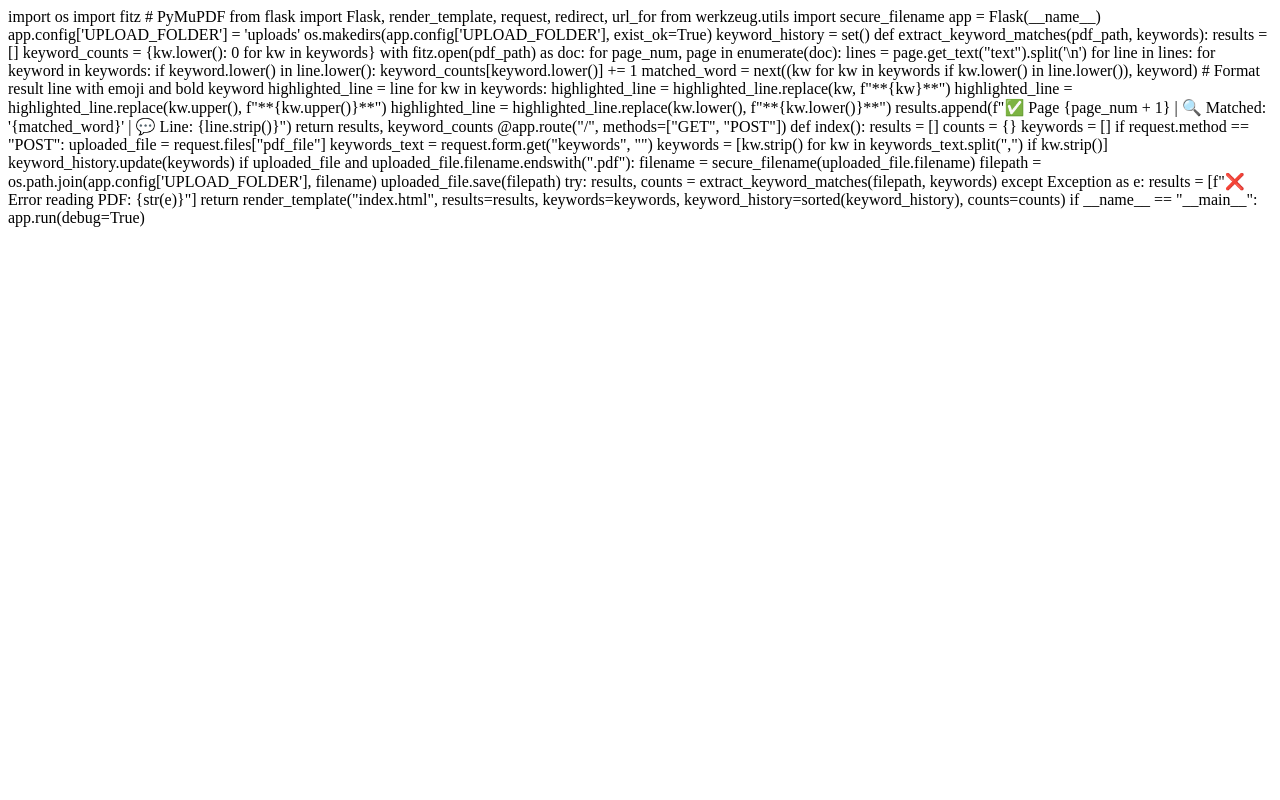
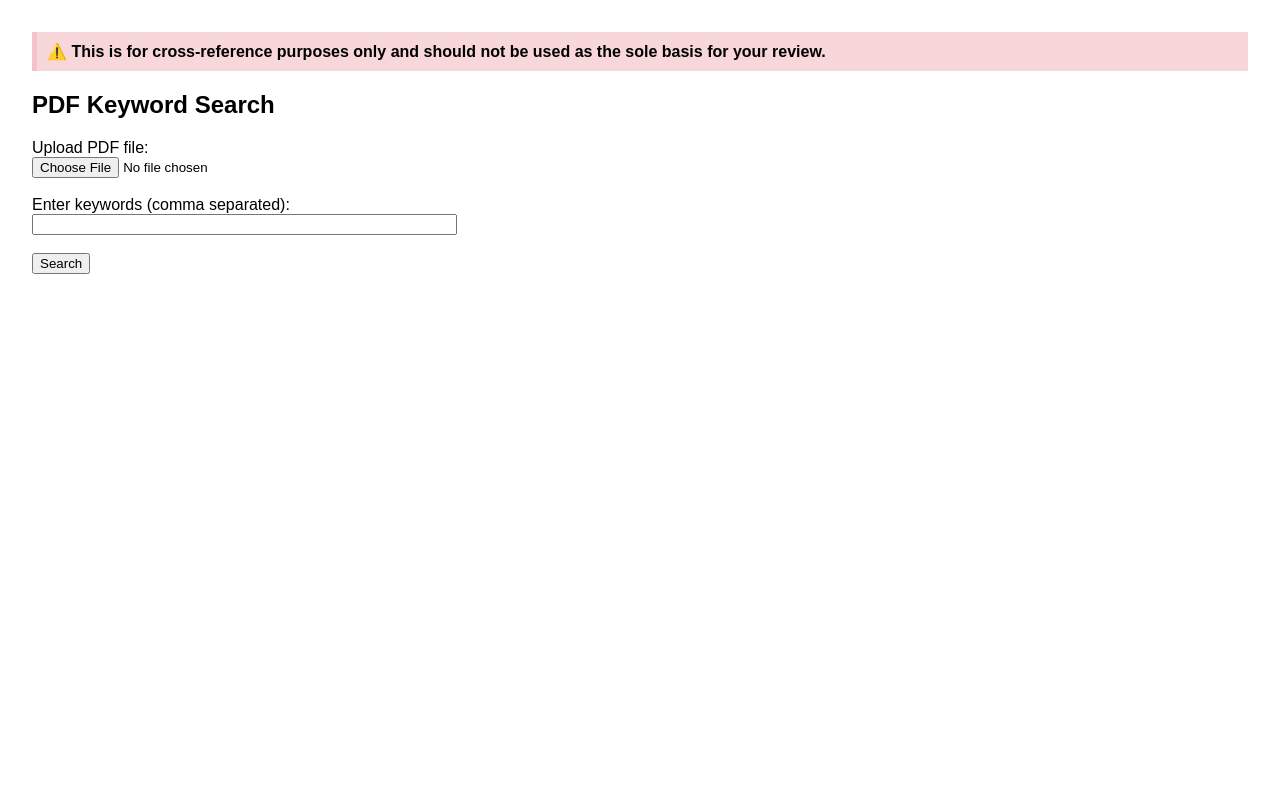
Before and after one commit to Aaronicc/darwin-aaron-santiago-pdf-keyword-search, a Flask app: page / in a window 1280 px wide. Run offline with Flask 3, Linux system fonts and the light colour scheme.

Commit message:
Update index.html

```diff
--- a/templates/index.html
+++ b/templates/index.html
@@ -1,64 +1,91 @@
-import os
-import fitz  # PyMuPDF
-from flask import Flask, render_template, request, redirect, url_for
-from werkzeug.utils import secure_filename
+<!DOCTYPE html>
+<html lang="en">
+<head>
+    <meta charset="UTF-8">
+    <title>PDF Keyword Search</title>
+    <style>
+        body {
+            font-family: Arial, sans-serif;
+            margin: 2em;
+        }
+        mark {
+            background-color: yellow;
+            font-weight: bold;
+        }
+        .reminder {
+            background-color: #f8d7da;
+            padding: 10px;
+            border-left: 5px solid #f5c2c7;
+            margin-bottom: 20px;
+            font-weight: bold;
+        }
+        .results {
+            margin-top: 30px;
+        }
+        .counts {
+            margin-top: 10px;
+        }
+    </style>
+</head>
+<body>
 
-app = Flask(__name__)
-app.config['UPLOAD_FOLDER'] = 'uploads'
-os.makedirs(app.config['UPLOAD_FOLDER'], exist_ok=True)
+    <div class="reminder">
+        ⚠️ This is for cross-reference purposes only and should not be used as the sole basis for your review.
+    </div>
 
-keyword_history = set()
+    <h2>PDF Keyword Search</h2>
 
-def extract_keyword_matches(pdf_path, keywords):
-    results = []
-    keyword_counts = {kw.lower(): 0 for kw in keywords}
+    <form method="POST" enctype="multipart/form-data">
+        <label>Upload PDF file:</label><br>
+        <input type="file" name="pdf_file" accept=".pdf" required><br><br>
 
-    with fitz.open(pdf_path) as doc:
-        for page_num, page in enumerate(doc):
-            lines = page.get_text("text").split('\n')
-            for line in lines:
-                for keyword in keywords:
-                    if keyword.lower() in line.lower():
-                        keyword_counts[keyword.lower()] += 1
-                        matched_word = next((kw for kw in keywords if kw.lower() in line.lower()), keyword)
-                        # Format result line with emoji and bold keyword
-                        highlighted_line = line
-                        for kw in keywords:
-                            highlighted_line = highlighted_line.replace(kw, f"**{kw}**")
-                            highlighted_line = highlighted_line.replace(kw.upper(), f"**{kw.upper()}**")
-                            highlighted_line = highlighted_line.replace(kw.lower(), f"**{kw.lower()}**")
-                        results.append(f"✅ Page {page_num + 1} | 🔍 Matched: '{matched_word}' | 💬 Line: {line.strip()}")
+        <label>Enter keywords (comma separated):</label><br>
+        <input type="text" name="keywords" size="50"><br><br>
 
-    return results, keyword_counts
+        {% if keyword_history %}
+        <label>Previously Searched Keywords:</label><br>
+        {% for kw in keyword_history %}
+            <label>
+                <input type="checkbox" name="keywords" value="{{ kw }}" onclick="appendKeyword('{{ kw }}')">
+                {{ kw }}
+            </label>
+        {% endfor %}
+        <br><br>
+        {% endif %}
 
-@app.route("/", methods=["GET", "POST"])
-def index():
-    results = []
-    counts = {}
-    keywords = []
+        <button type="submit">Search</button>
+    </form>
 
-    if request.method == "POST":
-        uploaded_file = request.files["pdf_file"]
-        keywords_text = request.form.get("keywords", "")
-        keywords = [kw.strip() for kw in keywords_text.split(",") if kw.strip()]
+    {% if counts %}
+    <div class="counts">
+        <h3>🔢 Transactions per Keyword:</h3>
+        <ul>
+            {% for kw, count in counts.items() %}
+                <li><strong>{{ kw }}</strong>: {{ count }}</li>
+            {% endfor %}
+        </ul>
+    </div>
+    {% endif %}
 
-        keyword_history.update(keywords)
+    {% if results %}
+    <div class="results">
+        <h3>🔍 Search Results:</h3>
+        <ul>
+            {% for result in results %}
+                <li>{{ result | safe }}</li>
+            {% endfor %}
+        </ul>
+    </div>
+    {% endif %}
 
-        if uploaded_file and uploaded_file.filename.endswith(".pdf"):
-            filename = secure_filename(uploaded_file.filename)
-            filepath = os.path.join(app.config['UPLOAD_FOLDER'], filename)
-            uploaded_file.save(filepath)
+    <script>
+        function appendKeyword(kw) {
+            const input = document.querySelector('input[name="keywords"]');
+            if (!input.value.includes(kw)) {
+                input.value += (input.value ? ", " : "") + kw;
+            }
+        }
+    </script>
 
-            try:
-                results, counts = extract_keyword_matches(filepath, keywords)
-            except Exception as e:
-                results = [f"❌ Error reading PDF: {str(e)}"]
-
-    return render_template("index.html",
-                           results=results,
-                           keywords=keywords,
-                           keyword_history=sorted(keyword_history),
-                           counts=counts)
-
-if __name__ == "__main__":
-    app.run(debug=True)
+</body>
+</html>
```
